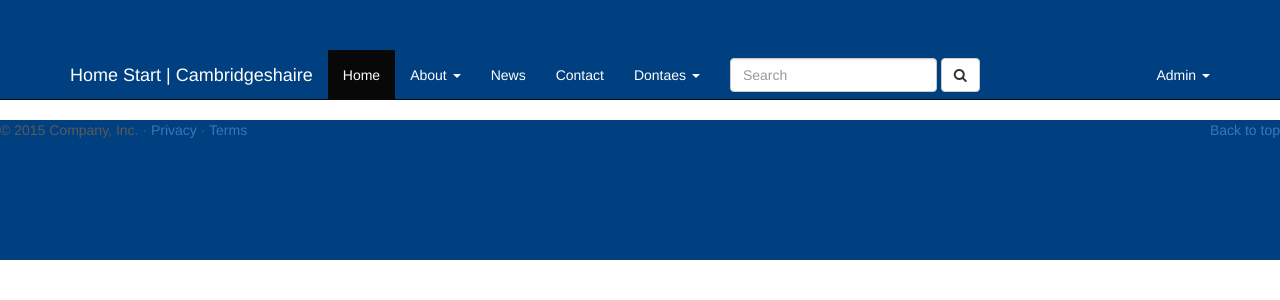
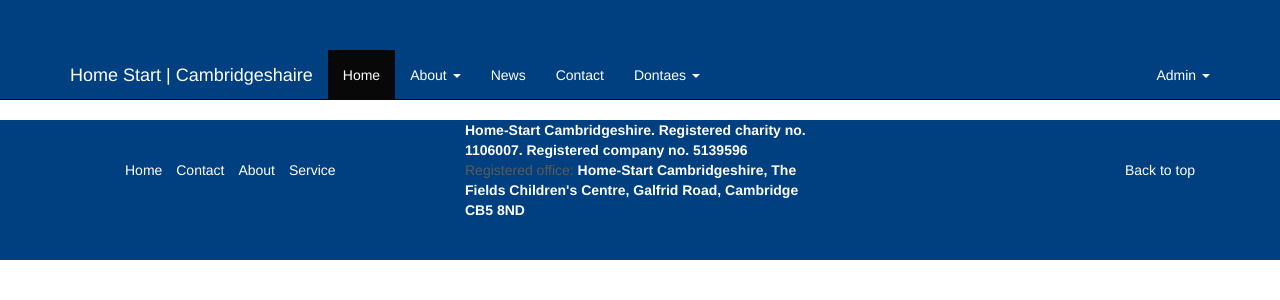
Before and after one commit to DilshadGit/Cambridge, a Django app: page /contact/ in a window 1280 px wide. Shown: the top 300 px of the page. Run offline with Django 3.2, Linux system fonts and the light colour scheme; some libraries are stand-ins or nearby versions.

Commit message:
Update and create new templates

```diff
--- a/cambr_proj/about/urls.py
+++ b/cambr_proj/about/urls.py
@@ -1,7 +1,7 @@
 from django.conf import settings
 from django.conf.urls import patterns, include, url
 from django.conf.urls.static import static
-# from django.contrib import admin
+from django.contrib import admin
 
 from about import views as about_views
 
--- a/cambr_proj/about/views.py
+++ b/cambr_proj/about/views.py
@@ -5,7 +5,7 @@ from django.shortcuts import render
 
 def index_page(request):
 	context = ''
-	return render(request, '../templates/index.html', context)
+	return render(request, 'index.html', context)
 
 
 def what_we_do(request):
--- a/cambr_proj/static/css/style.css
+++ b/cambr_proj/static/css/style.css
@@ -11,7 +11,7 @@
 	color: #fff;
 }
 
-.index {
+div.index {
 	min-height: 300px;
 }
 
@@ -19,3 +19,23 @@ footer.footer {
 	height: 140px;
 	background-color: #004080;
 }
+
+footer .col-md-4 li, p {
+	padding-top: 40px;
+}
+
+footer li {
+	display: inline-block;
+	margin-right: 10px;
+}
+
+footer address strong {
+	margin-top: 20px;
+	padding-top: 50px;
+	color: #fff;
+	text-align: center;
+}
+
+footer a {
+	color: #fff;
+}
--- a/cambr_proj/templates/footer.html
+++ b/cambr_proj/templates/footer.html
@@ -6,8 +6,28 @@
 
       <!-- FOOTER -->
       <footer class="footer">
-        <p class="pull-right"><a href="#">Back to top</a></p>
-        <p>&copy; 2015 Company, Inc. &middot; <a href="#">Privacy</a> &middot; <a href="#">Terms</a></p>
+        <div class="container">
+          <div class="col-md-4">
+            <ul>
+              <li><a href="">Home</a></li>
+              <li><a href="">Contact</a></li>
+              <li><a href="">About</a></li>
+              <li><a href="">Service</a></li>
+            </ul>
+
+          </div>
+          <div class="col-md-4">
+            <address>
+              <strong>Home-Start Cambridgeshire. Registered charity no. 1106007. Registered company no. 5139596</strong>
+              Registered office:
+              <strong>Home-Start Cambridgeshire, The Fields Children's Centre, Galfrid Road, Cambridge CB5 8ND</strong>
+            </address>
+          </div>
+          <div class="col-md-4">
+            <p class="pull-right"><a href="#">Back to top</a></p>
+          </div>
+
+        </div>
       </footer>
 
     </div><!-- /.container -->
--- a/cambr_proj/templates/index.html
+++ b/cambr_proj/templates/index.html
@@ -3,6 +3,7 @@
 
 {% include 'carousel.html' %}
 
+
 {% block content %}
 	<h1>Welcome Main Index in main templates</h1>
 {% endblock %}
--- a/cambr_proj/templates/navbar.html
+++ b/cambr_proj/templates/navbar.html
@@ -15,7 +15,7 @@
             </div>
             <div id="navbar" class="navbar-collapse collapse">
               <ul class="nav navbar-nav">
-                <li class="active"><a href="/">Home</a></li>
+                <li class="active"><a href="{% url 'about:index' %}">Home</a></li>
                 <li class="dropdown">
                   <a href="#" class="dropdown-toggle" data-toggle="dropdown" role="button" aria-haspopup="true" aria-expanded="false">About <span class="caret"></span></a>
                   <ul class="dropdown-menu">
@@ -42,13 +42,13 @@
                 </li>
               </ul>
 
-              <form class="navbar-form navbar-left">
+             <!--  <form class="navbar-form navbar-left">
                 <div class="form-group">
                   <input type="text" class="form-control" placeholder="Search">
                 </div>
                 <button type="submit" class="btn btn-default"><i class="fa fa-search fa-1x"></i>
                 </button>
-              </form>
+              </form> -->
               <ul class="nav navbar-nav navbar-right">
                 <!-- <li><a href="#">Log</a></li> -->
                 <li class="dropdown">
```
